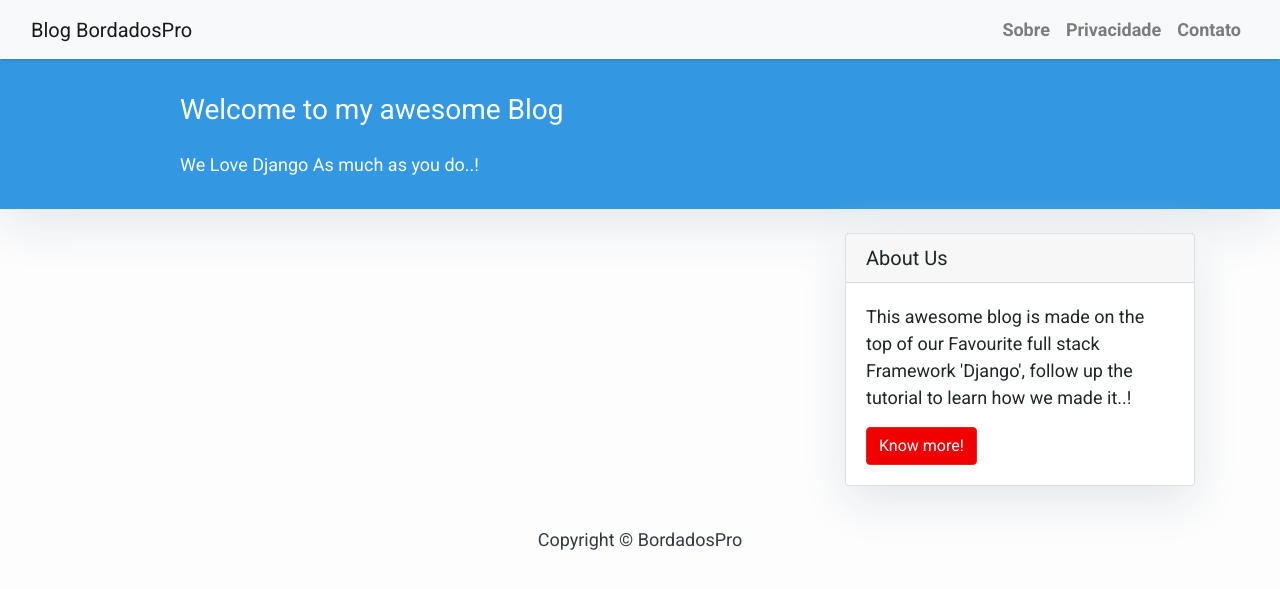
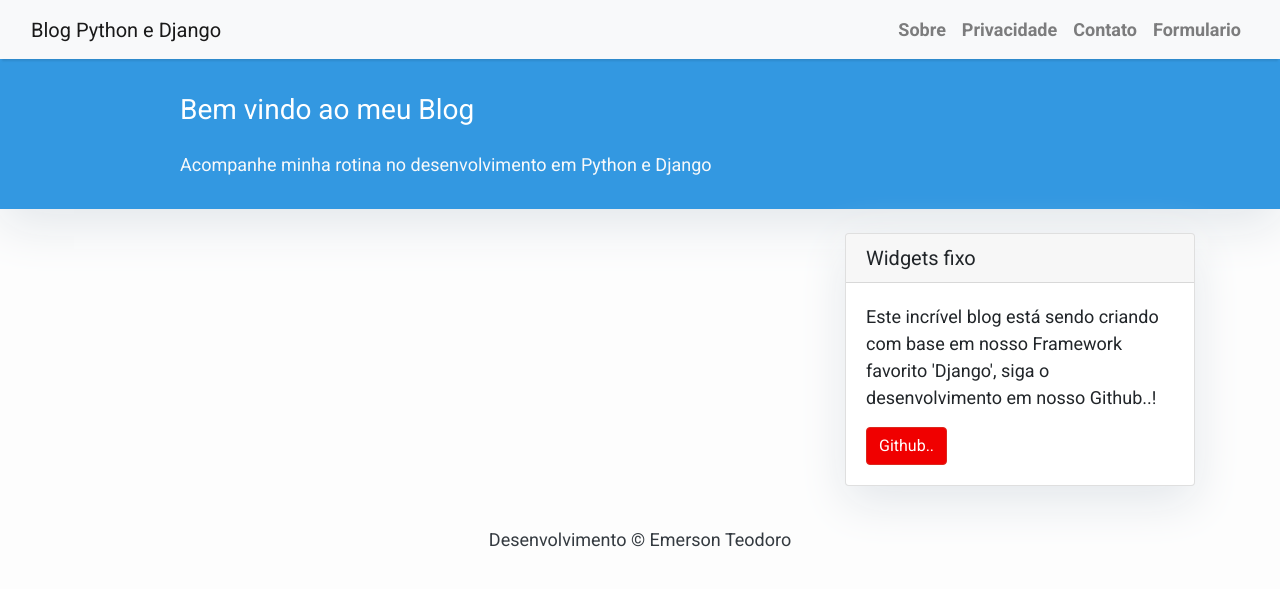
Before and after one commit to messe157/blog, a Django app: page / in a window 1280 px wide. Shown: the top 589 px of the page. Run offline with Django 4.2, Linux system fonts and the light colour scheme; data that the repository does not hold is empty; some libraries are stand-ins or nearby versions.

Commit message:
corrigindo index.html estava aparecendo as tags html, corrigido com | safe

```diff
--- a/site_python/templates/base.html
+++ b/site_python/templates/base.html
@@ -1,7 +1,7 @@
 <!DOCTYPE html>
 <html>
   <head>
-    <title>Blog bordadosPro</title>
+    <title>Blog Python e Django</title>
 
     <link
       href="https://fonts.googleapis.com/css?family=Roboto:400,700"
@@ -46,7 +46,7 @@
     <!-- Navigation -->
     <nav class="navbar navbar-expand-lg navbar-light bg-light shadow" id="mainNav">
       <div class="container-fluid">
-        <a class="navbar-brand" href="{% url 'home' %}" >Blog BordadosPro</a>
+        <a class="navbar-brand" href="{% url 'home' %}" >Blog Python e Django</a>
         <button
           class="navbar-toggler navbar-toggler-right"
           type="button"
@@ -80,8 +80,15 @@
             <li class="nav-item text-black">
               <a
                 class="nav-link text-black font-weight-bold"
+                href="#"
+                >Contato</a
+              >
+            </li>
+            <li class="nav-item text-black">
+              <a
+                class="nav-link text-black font-weight-bold"
                 href="{% url 'photo_form'%}"
-                >Contato</a
+                >Formulario</a
               >
             </li>
           </ul>
@@ -97,7 +104,7 @@
 
     <!-- Footer -->
     <footer class="py-3 bg-grey">
-              <p class="m-0 text-dark text-center ">Copyright &copy; BordadosPro</p>
+              <p class="m-0 text-dark text-center ">Desenvolvimento &copy; Emerson Teodoro</p>
     </footer>
 
   </body>
--- a/site_python/templates/index.html
+++ b/site_python/templates/index.html
@@ -23,8 +23,8 @@
               <div class="row">
                 <div class=" col-md-8 col-md-10 mx-auto">
                   <div class="site-heading">
-                    <h3 class=" site-heading my-4 mt-3 text-white"> Welcome to my awesome Blog </h3>
-                    <p class="text-light">We Love Django As much as you do..! &nbsp
+                    <h3 class=" site-heading my-4 mt-3 text-white"> Bem vindo ao meu Blog </h3>
+                    <p class="text-light">Acompanhe minha rotina no desenvolvimento em Python e Django &nbsp
                     </p>
                 </div>
                     </div>
@@ -46,8 +46,8 @@
                     <h2 class="card-title">{{ post.title }}</h2>
                     <p class="card-text text-muted h6">{{ post.author }} | {{ post.created_on}} </p>
 
-                    <p class="card-text">{{post.content|slice:":200" }}</p>
-                    <a href="{% url 'post_detail' post.slug  %}" class="btn btn-primary">Read More &rarr;</a>
+                    <p class="card-text">{{post.content|slice:":200" | safe}}</p> <!-- | safe para ocultar as tags na pagina inicial-->
+                    <a href="{% url 'post_detail' post.slug  %}" class="btn btn-primary">Leia Mais &rarr;</a>
                   </div>
 
                 </div>
--- a/site_python/templates/photo_form.html
+++ b/site_python/templates/photo_form.html
@@ -1,7 +1,9 @@
 {% extends "base.html" %}
 
 {% block content %}
-  <h1>Formulário com Foto</h1>
+  <h2 class="card-title">Formulário com Foto</h2>
+  <p class="card-text">Pagina de upload em desenvolvimento &nbsp
+  </p>
   <div class="cols-6">
 <form method="post" enctype="multipart/form-data">
   <div class="col-sm-6">
--- a/site_python/templates/sidebar.html
+++ b/site_python/templates/sidebar.html
@@ -10,13 +10,15 @@
 <!-- Sidebar Widgets Column -->
 <div class="col-md-4 float-right ">
 <div class="card my-4">
-        <h5 class="card-header">About Us</h5>
+        <h5 class="card-header">Widgets fixo</h5>
     <div class="card-body">
-        <p class="card-text"> This awesome blog is made on the top of our Favourite full stack Framework 'Django', follow up the tutorial to learn how we made it..!</p>
-        <a href="#"
-           class="btn btn-danger">Know more!</a>
+        <p class="card-text"> Este incrível blog está sendo criando com base em nosso Framework favorito  'Django', siga o desenvolvimento em nosso Github..!</p>
+        <a href="https://github.com/messe157/blog"
+           class="btn btn-danger">Github..</a>
     </div>
 </div>
 </div>
 
+
+
 {% endblock sidebar %}
```
